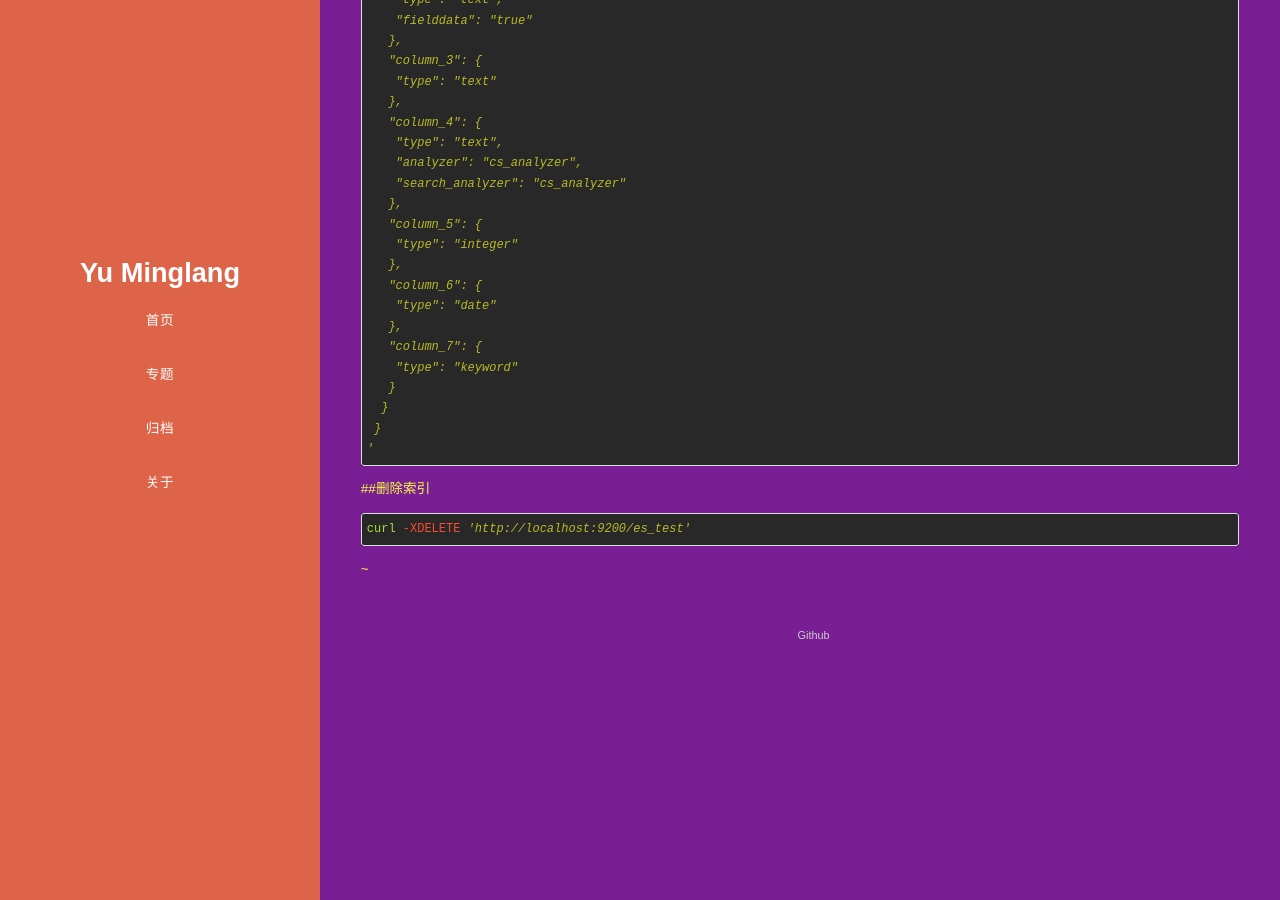
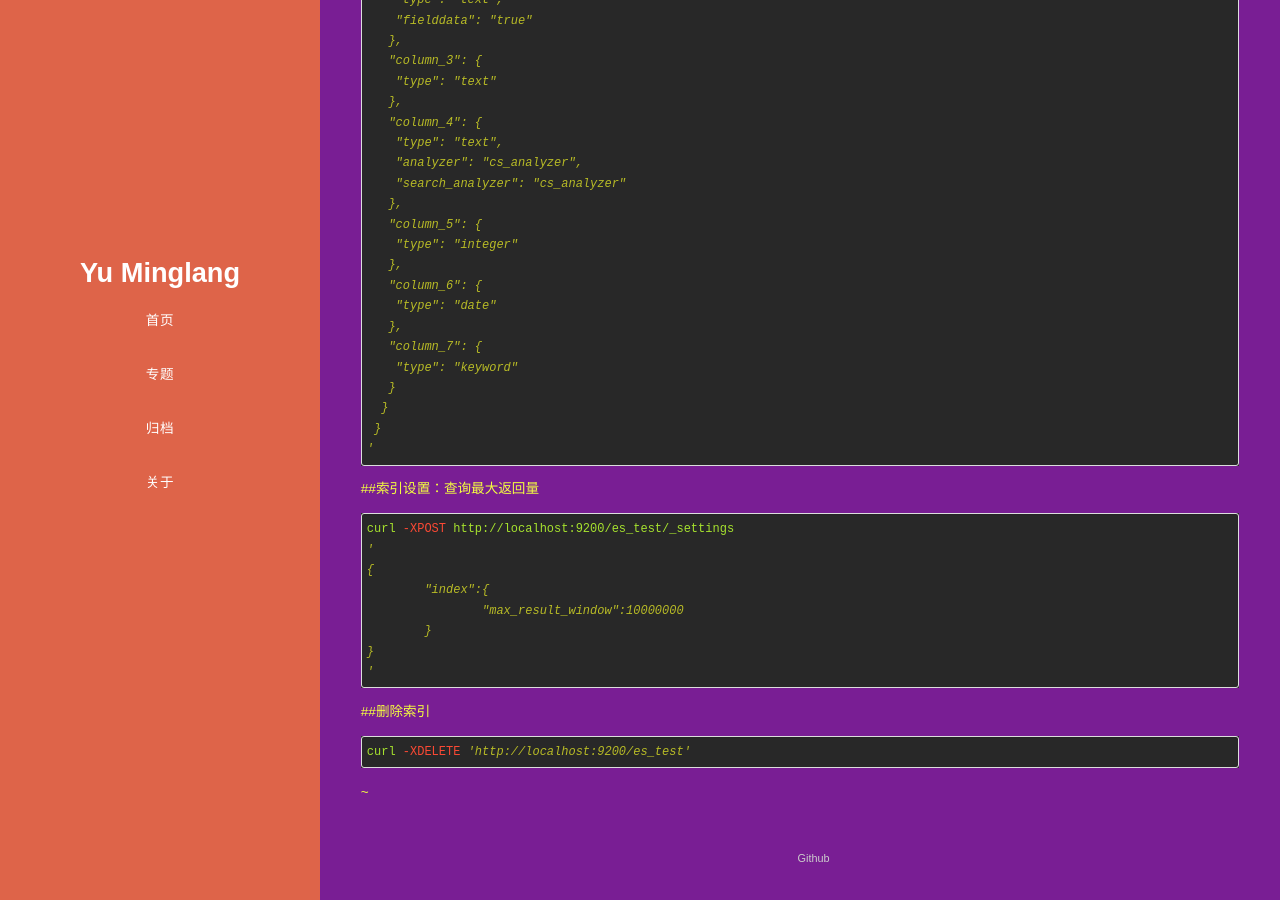
Before and after one commit to gaxr/gaxr, a Jekyll site: the page built from _posts/2018-01-02-使用Elasticsearch，建立索引.md, in a window 1280 px wide and 900 px high, scrolled down 878 px. Built offline with Jekyll 4.4.1, drawn with Linux system fonts in a browser that asks for light colours; nearby versions of some CDN libraries.

Commit message:
post modify

````diff
--- a/_posts/2018-01-02-使用Elasticsearch，建立索引.md
+++ b/_posts/2018-01-02-使用Elasticsearch，建立索引.md
@@ -72,9 +72,23 @@ curl -XPOST http://localhost:9200/es_test/fulltext/_mapping -d
 '
 ```
 
+##索引设置：查询最大返回量
+
+```sh
+curl -XPOST http://localhost:9200/es_test/_settings
+'
+{
+	"index":{
+		"max_result_window":10000000
+	}
+}
+'
+```
+
 ##删除索引
 
 ```sh
 curl -XDELETE 'http://localhost:9200/es_test'
 ```
+
 ~
````
